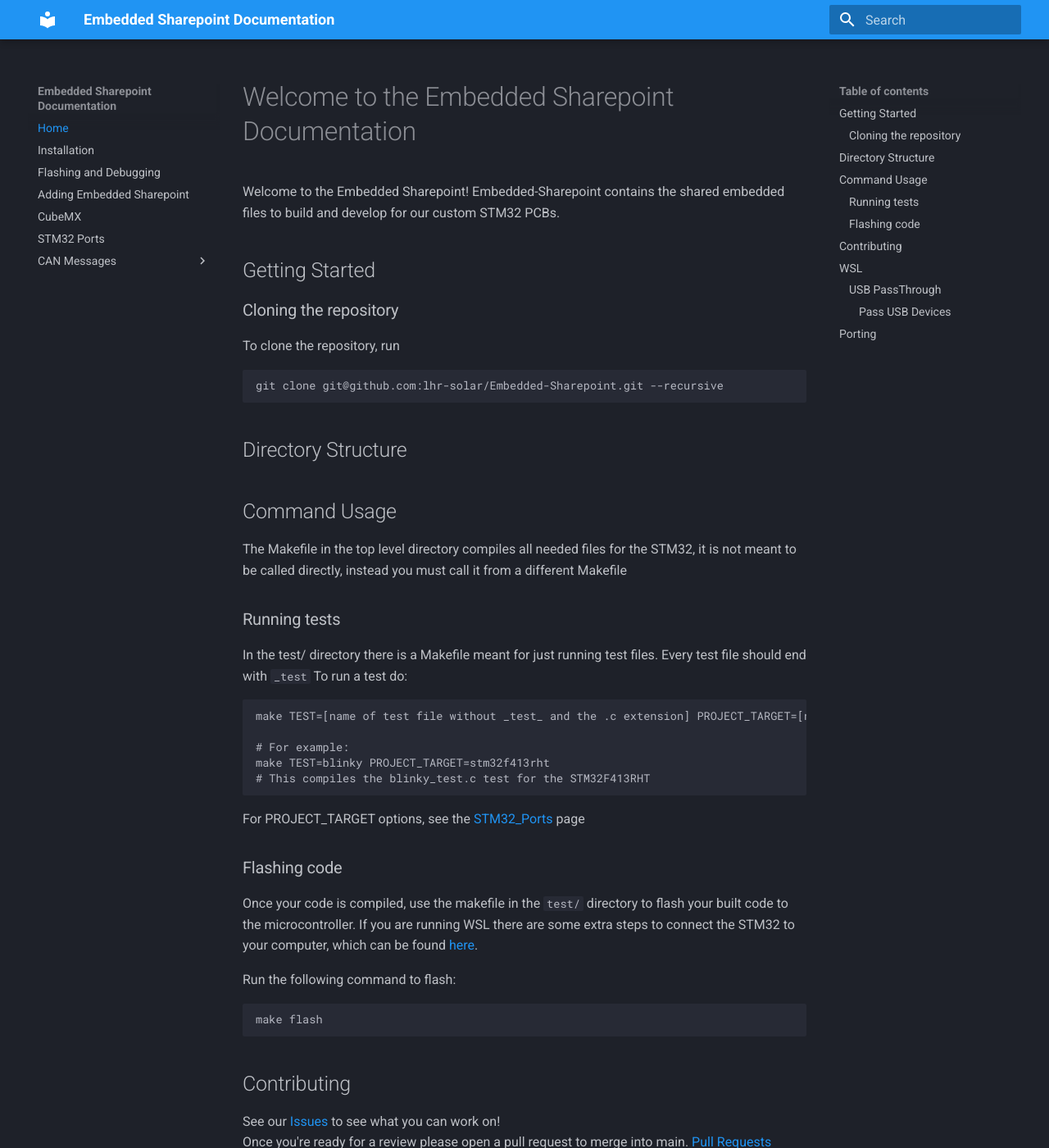
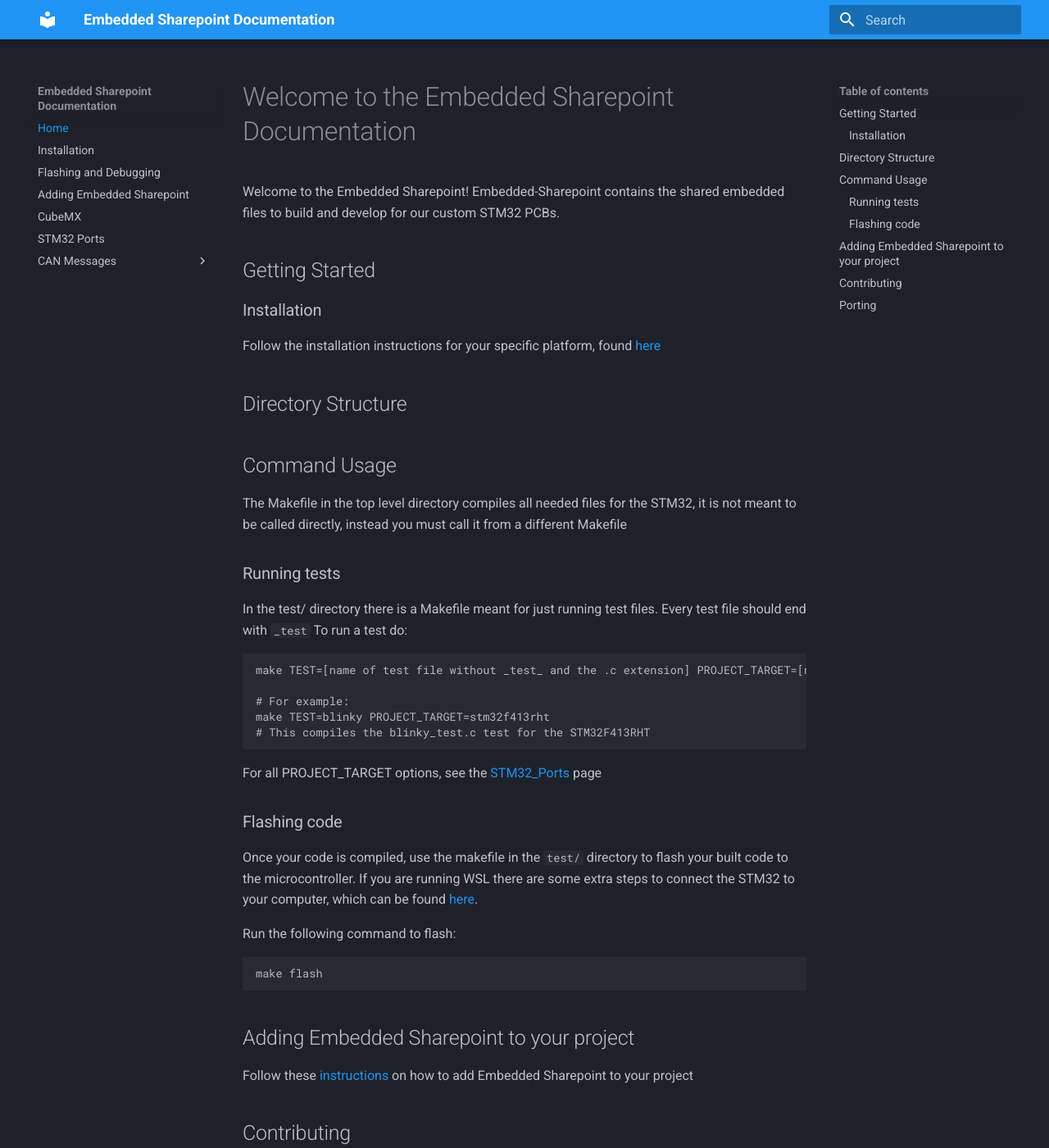
Before and after one commit to lhr-solar/Embedded-Sharepoint, an MkDocs documentation site: the page built from docs/README.md, in a window 1280 px wide and 1400 px high. Shown: the whole window at 82% size. Built offline with MkDocs 1.6.1 and Material for MkDocs 9.7.7, drawn with Linux system fonts in a browser that asks for light colours; some of the changed text lies outside the part shown.

Commit message:
change some stuff

````diff
--- a/docs/README.md
+++ b/docs/README.md
@@ -4,11 +4,9 @@ Welcome to the Embedded Sharepoint! Embedded-Sharepoint contains the shared embe
 
 ## Getting Started
 
-### Cloning the repository
-To clone the repository, run
-```sh
-git clone git@github.com:lhr-solar/Embedded-Sharepoint.git --recursive
-```
+### Installation
+Follow the installation instructions for your specific platform, found [here](./Installation.md)
+
 ## Directory Structure
 
 ## Command Usage
@@ -23,7 +21,7 @@ make TEST=[name of test file without _test_ and the .c extension] PROJECT_TARGET
 make TEST=blinky PROJECT_TARGET=stm32f413rht
 # This compiles the blinky_test.c test for the STM32F413RHT
 ```
-For PROJECT_TARGET options, see the [STM32_Ports](./STM32_Ports.md) page
+For all PROJECT_TARGET options, see the [STM32_Ports](./STM32_Ports.md) page
 
 ### Flashing code
 Once your code is compiled, use the makefile in the `test/` directory to flash your built code to the microcontroller. If you are running WSL there are some extra steps to connect the STM32 to your computer, which can be found [here](./FlashAndTheBug.md).
@@ -33,22 +31,12 @@ Run the following command to flash:
 make flash
 ```
 
+## Adding Embedded Sharepoint to your project
+Follow these [instructions](./SharepointSubmodule.md) on how to add Embedded Sharepoint to your project
+
 ## Contributing
 See our [Issues](https://github.com/lhr-solar/Embedded-Sharepoint/issues) to see what you can work on!
 Once you're ready for a review please open a pull request to merge into main. [Pull Requests explained](https://docs.github.com/en/pull-requests/collaborating-with-pull-requests/proposing-changes-to-your-work-with-pull-requests/creating-a-pull-request)
-
-## WSL
-
-### USB PassThrough
-
-#### Pass USB Devices
-
-In PowerShell administrator:
-
-    usbipd list
-    usbipd bind --busid <busid>
-    usbipd attach --wsl --busid <busid>
-
 
 ## Porting
 
````
Also changed, not shown: docs/Installation.md (+3 -2 lines), docs/SharepointSubmodule.md (+7 -4 lines).
